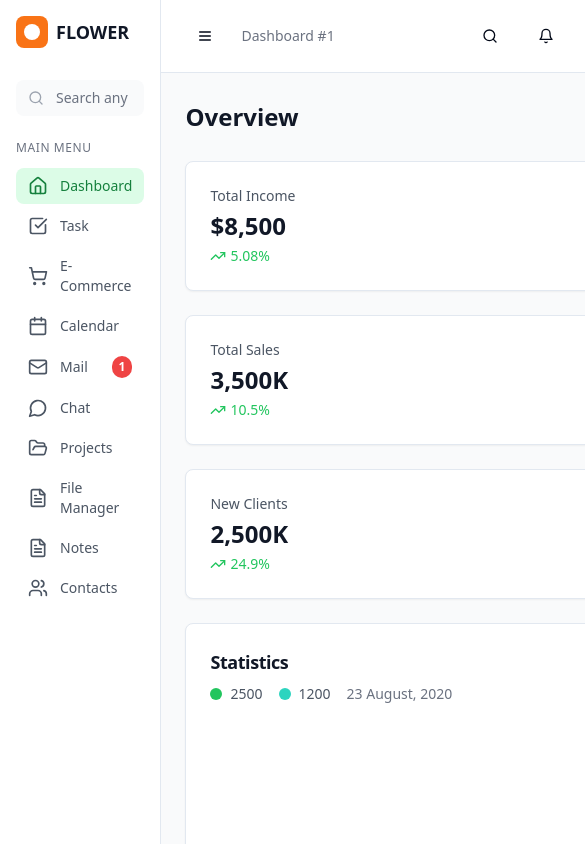
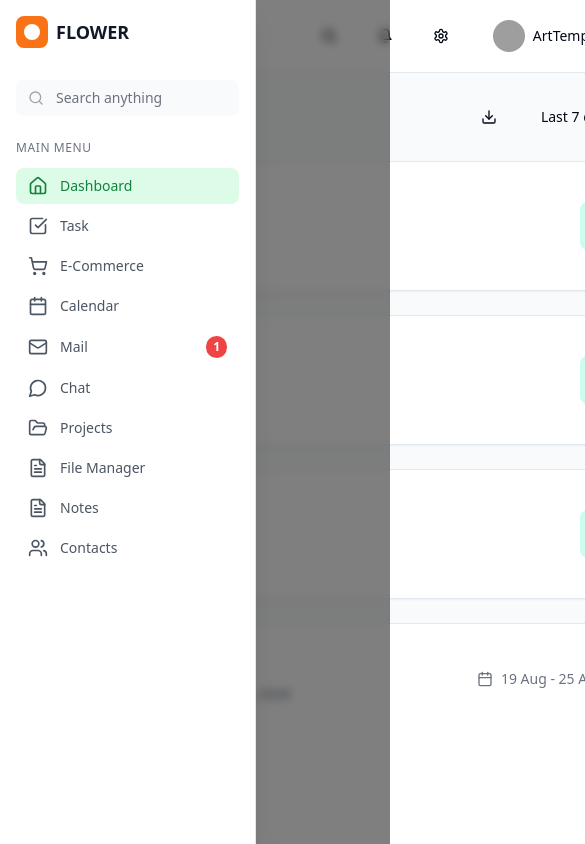
Before and after one commit to DevSeth-debug/next-js, a Next.js app: page / in a window 390 px wide. Shown: the top 844 px of the page, 585 px wide, since content can reach past the window. Built offline with nearby package versions, Linux system fonts and the light colour scheme; grey boxes are pictures that could not be loaded.

Commit message:
feat: add functional sidebar toggle with animations and responsive behavior
Implement sidebar toggle with smooth transitions and responsive design.

#VERCEL_SKIP

Co-authored-by: null <213901284+DevSeth-debug@users.noreply.github.com>

```diff
--- a/app/page.tsx
+++ b/app/page.tsx
@@ -15,18 +15,20 @@ import { TransactionsList } from "@/components/dashboard/transactions-list"
 import { OrdersTable } from "@/components/dashboard/orders-table"
 import ThemeSettingsPanel from "@/components/theme-settings-panel"
 import { useThemeSettings } from "@/hooks/use-theme-settings"
+import { useSidebar } from "@/hooks/use-sidebar"
 
 export default function Dashboard() {
   const [selectedPeriod, setSelectedPeriod] = useState("Last 7 days")
   const { showThemeSettings, currentTheme, openThemeSettings, closeThemeSettings, handleThemeChange } =
     useThemeSettings()
+  const { isOpen: isSidebarOpen, isMobile, toggle: toggleSidebar, close: closeSidebar } = useSidebar()
 
   return (
     <div className="flex h-screen bg-gray-50 dark:bg-gray-900 transition-colors duration-300">
-      <Sidebar />
+      <Sidebar isOpen={isSidebarOpen} isMobile={isMobile} onClose={closeSidebar} />
 
-      <div className="flex-1 flex flex-col">
-        <Header onThemeSettingsOpen={openThemeSettings} />
+      <div className={`flex-1 flex flex-col transition-all duration-300 ${!isMobile && !isSidebarOpen ? "ml-0" : ""}`}>
+        <Header onThemeSettingsOpen={openThemeSettings} onSidebarToggle={toggleSidebar} isSidebarOpen={isSidebarOpen} />
 
         <main className="flex-1 p-6 overflow-auto bg-gray-50 dark:bg-gray-900 transition-colors duration-300">
           <div className="flex items-center justify-between mb-6">
--- a/app/profile/page.tsx
+++ b/app/profile/page.tsx
@@ -14,19 +14,42 @@ import { SalesChart } from "@/components/dashboard/charts/sales-chart"
 import { TransactionsList } from "@/components/dashboard/transactions-list"
 import ThemeSettingsPanel from "@/components/theme-settings-panel"
 import { useThemeSettings } from "@/hooks/use-theme-settings"
+import { useSidebar } from "@/hooks/use-sidebar"
 
 export default function ProfilePage() {
   const [selectedPeriod, setSelectedPeriod] = useState("Last 7 days")
   const [activeTab, setActiveTab] = useState("Settings")
   const { showThemeSettings, currentTheme, openThemeSettings, closeThemeSettings, handleThemeChange } =
     useThemeSettings()
+  const { isOpen: isSidebarOpen, isMobile, toggle: toggleSidebar, close: closeSidebar } = useSidebar()
 
   return (
     <div className="flex h-screen bg-gray-50 dark:bg-gray-900 transition-colors duration-300">
-      <ProfileSidebar />
+      {/* Mobile Sidebar for Profile */}
+      {isMobile && (
+        <>
+          {isSidebarOpen && <div className="fixed inset-0 bg-black/50 backdrop-blur-sm z-40" onClick={closeSidebar} />}
+          <div
+            className={`fixed left-0 top-0 h-full w-80 bg-white dark:bg-gray-800 shadow-xl border-r dark:border-gray-700 transition-transform duration-300 ease-in-out z-50 ${
+              isSidebarOpen ? "translate-x-0" : "-translate-x-full"
+            }`}
+          >
+            <ProfileSidebar />
+          </div>
+        </>
+      )}
+
+      {/* Desktop Sidebar */}
+      {!isMobile && <ProfileSidebar />}
 
       <div className="flex-1 flex flex-col">
-        <ProfileHeader activeTab={activeTab} onTabChange={setActiveTab} onThemeSettingsOpen={openThemeSettings} />
+        <ProfileHeader
+          activeTab={activeTab}
+          onTabChange={setActiveTab}
+          onThemeSettingsOpen={openThemeSettings}
+          onSidebarToggle={toggleSidebar}
+          isSidebarOpen={isSidebarOpen}
+        />
 
         <main className="flex-1 p-6 overflow-auto bg-gray-50 dark:bg-gray-900 transition-colors duration-300">
           <div className="flex items-center justify-between mb-6">
--- a/components/layout/header.tsx
+++ b/components/layout/header.tsx
@@ -8,9 +8,11 @@ import Link from "next/link"
 interface HeaderProps {
   title?: string
   onThemeSettingsOpen?: () => void
+  onSidebarToggle?: () => void
+  isSidebarOpen?: boolean
 }
 
-export function Header({ title = "Dashboard #1", onThemeSettingsOpen }: HeaderProps) {
+export function Header({ title = "Dashboard #1", onThemeSettingsOpen, onSidebarToggle, isSidebarOpen }: HeaderProps) {
   return (
     <header className="bg-white dark:bg-gray-800 border-b dark:border-gray-700 px-6 py-4 transition-colors duration-300">
       <div className="flex items-center justify-between">
@@ -18,7 +20,11 @@ export function Header({ title = "Dashboard #1", onThemeSettingsOpen }: HeaderPr
           <Button
             variant="ghost"
             size="icon"
-            className="dark:text-gray-300 dark:hover:bg-gray-700 transition-colors duration-200"
+            onClick={onSidebarToggle}
+            className={`dark:text-gray-300 dark:hover:bg-gray-700 transition-all duration-200 ${
+              isSidebarOpen ? "text-green-600 dark:text-green-400" : ""
+            }`}
+            title={isSidebarOpen ? "Close sidebar" : "Open sidebar"}
           >
             <Menu className="w-5 h-5" />
           </Button>
--- a/components/layout/sidebar-logo.tsx
+++ b/components/layout/sidebar-logo.tsx
@@ -1,10 +1,18 @@
-export function SidebarLogo() {
+interface SidebarLogoProps {
+  isCollapsed?: boolean
+}
+
+export function SidebarLogo({ isCollapsed = false }: SidebarLogoProps) {
   return (
-    <div className="flex items-center gap-2 mb-8">
-      <div className="w-8 h-8 bg-orange-500 rounded-lg flex items-center justify-center">
+    <div className={`flex items-center gap-2 mb-8 transition-all duration-300 ${isCollapsed ? "justify-center" : ""}`}>
+      <div className="w-8 h-8 bg-orange-500 rounded-lg flex items-center justify-center flex-shrink-0">
         <div className="w-4 h-4 bg-white rounded-full"></div>
       </div>
-      <span className="font-semibold text-lg text-gray-900 dark:text-white">FLOWER</span>
+      {!isCollapsed && (
+        <span className="font-semibold text-lg text-gray-900 dark:text-white transition-opacity duration-200">
+          FLOWER
+        </span>
+      )}
     </div>
   )
 }
--- a/components/layout/sidebar-navigation.tsx
+++ b/components/layout/sidebar-navigation.tsx
@@ -26,23 +26,48 @@ const sidebarItems = [
   { icon: Users, label: "Contacts", active: false, badge: null },
 ]
 
-export function SidebarNavigation() {
+interface SidebarNavigationProps {
+  isCollapsed?: boolean
+}
+
+export function SidebarNavigation({ isCollapsed = false }: SidebarNavigationProps) {
   return (
     <div className="space-y-1">
-      <div className="text-xs text-gray-500 dark:text-gray-400 uppercase tracking-wider mb-3">MAIN MENU</div>
+      {!isCollapsed && (
+        <div className="text-xs text-gray-500 dark:text-gray-400 uppercase tracking-wider mb-3 transition-opacity duration-200">
+          MAIN MENU
+        </div>
+      )}
       {sidebarItems.map((item, index) => (
         <div
           key={index}
-          className={`flex items-center gap-3 px-3 py-2 rounded-lg cursor-pointer transition-colors ${
+          className={`group relative flex items-center gap-3 px-3 py-2 rounded-lg cursor-pointer transition-all duration-200 ${
             item.active
               ? "bg-green-100 dark:bg-green-900/30 text-green-700 dark:text-green-400"
               : "text-gray-600 dark:text-gray-300 hover:bg-gray-50 dark:hover:bg-gray-700"
-          }`}
+          } ${isCollapsed ? "justify-center" : ""}`}
+          title={isCollapsed ? item.label : undefined}
         >
-          <item.icon className="w-5 h-5" />
-          <span className="flex-1 text-sm">{item.label}</span>
-          {item.badge && (
-            <Badge className="bg-red-500 text-white text-xs px-1.5 py-0.5 rounded-full">{item.badge}</Badge>
+          <item.icon className="w-5 h-5 flex-shrink-0" />
+          {!isCollapsed && (
+            <>
+              <span className="flex-1 text-sm transition-opacity duration-200">{item.label}</span>
+              {item.badge && (
+                <Badge className="bg-red-500 text-white text-xs px-1.5 py-0.5 rounded-full transition-opacity duration-200">
+                  {item.badge}
+                </Badge>
+              )}
+            </>
+          )}
+
+          {/* Tooltip for collapsed state */}
+          {isCollapsed && (
+            <div className="absolute left-full ml-2 px-2 py-1 bg-gray-900 dark:bg-gray-700 text-white text-sm rounded opacity-0 invisible group-hover:opacity-100 group-hover:visible transition-all duration-200 whitespace-nowrap z-50">
+              {item.label}
+              {item.badge && (
+                <span className="ml-2 bg-red-500 text-white text-xs px-1.5 py-0.5 rounded-full">{item.badge}</span>
+              )}
+            </div>
           )}
         </div>
       ))}
--- a/components/layout/sidebar.tsx
+++ b/components/layout/sidebar.tsx
@@ -5,18 +5,50 @@ import { SidebarNavigation } from "./sidebar-navigation"
 import { SidebarLogo } from "./sidebar-logo"
 
 interface SidebarProps {
+  isOpen: boolean
+  isMobile: boolean
+  onClose?: () => void
   className?: string
 }
 
-export function Sidebar({ className }: SidebarProps) {
+export function Sidebar({ isOpen, isMobile, onClose, className }: SidebarProps) {
+  if (isMobile) {
+    return (
+      <>
+        {/* Mobile Overlay */}
+        {isOpen && <div className="fixed inset-0 bg-black/50 backdrop-blur-sm z-40 md:hidden" onClick={onClose} />}
+
+        {/* Mobile Sidebar */}
+        <div
+          className={`fixed left-0 top-0 h-full w-64 bg-white dark:bg-gray-800 shadow-xl border-r dark:border-gray-700 transition-transform duration-300 ease-in-out z-50 md:hidden ${
+            isOpen ? "translate-x-0" : "-translate-x-full"
+          } ${className || ""}`}
+        >
+          <SidebarContent />
+        </div>
+      </>
+    )
+  }
+
+  // Desktop Sidebar
   return (
     <div
-      className={`w-64 bg-white dark:bg-gray-800 shadow-sm border-r dark:border-gray-700 transition-colors duration-300 ${className || ""}`}
+      className={`hidden md:flex flex-col bg-white dark:bg-gray-800 shadow-sm border-r dark:border-gray-700 transition-all duration-300 ease-in-out ${
+        isOpen ? "w-64" : "w-16"
+      } ${className || ""}`}
     >
-      <div className="p-4">
-        <SidebarLogo />
+      <SidebarContent isCollapsed={!isOpen} />
+    </div>
+  )
+}
 
-        <div className="relative mb-6">
+function SidebarContent({ isCollapsed = false }: { isCollapsed?: boolean }) {
+  return (
+    <div className="p-4 h-full overflow-hidden">
+      <SidebarLogo isCollapsed={isCollapsed} />
+
+      {!isCollapsed && (
+        <div className="relative mb-6 transition-opacity duration-200">
           <Search className="absolute left-3 top-1/2 transform -translate-y-1/2 text-gray-400 w-4 h-4" />
           <input
             type="text"
@@ -24,9 +56,9 @@ export function Sidebar({ className }: SidebarProps) {
             className="w-full pl-10 pr-4 py-2 bg-gray-50 dark:bg-gray-700 rounded-lg text-sm border-0 focus:outline-none focus:ring-2 focus:ring-green-500 text-gray-900 dark:text-white placeholder-gray-500 dark:placeholder-gray-400"
           />
         </div>
+      )}
 
-        <SidebarNavigation />
-      </div>
+      <SidebarNavigation isCollapsed={isCollapsed} />
     </div>
   )
 }
--- /dev/null
+++ b/hooks/use-sidebar.ts
@@ -0,0 +1,30 @@
+"use client"
+
+import { useState, useEffect } from "react"
+
+export function useSidebar() {
+  const [isOpen, setIsOpen] = useState(true)
+  const [isMobile, setIsMobile] = useState(false)
+
+  useEffect(() => {
+    const checkMobile = () => {
+      setIsMobile(window.innerWidth < 768)
+    }
+
+    checkMobile()
+    window.addEventListener("resize", checkMobile)
+    return () => window.removeEventListener("resize", checkMobile)
+  }, [])
+
+  const toggle = () => setIsOpen(!isOpen)
+  const open = () => setIsOpen(true)
+  const close = () => setIsOpen(false)
+
+  return {
+    isOpen,
+    isMobile,
+    toggle,
+    open,
+    close,
+  }
+}
```
Also changed, not shown: components/profile/profile-header.tsx (+23 -2 lines).
